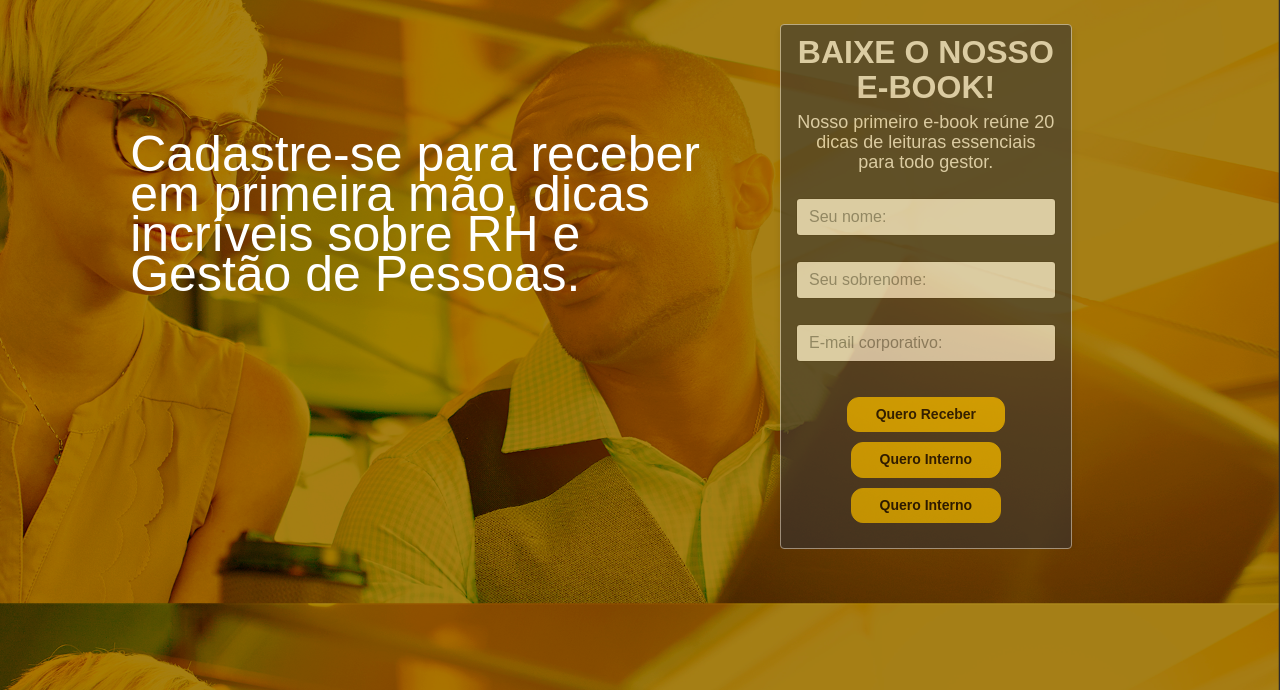
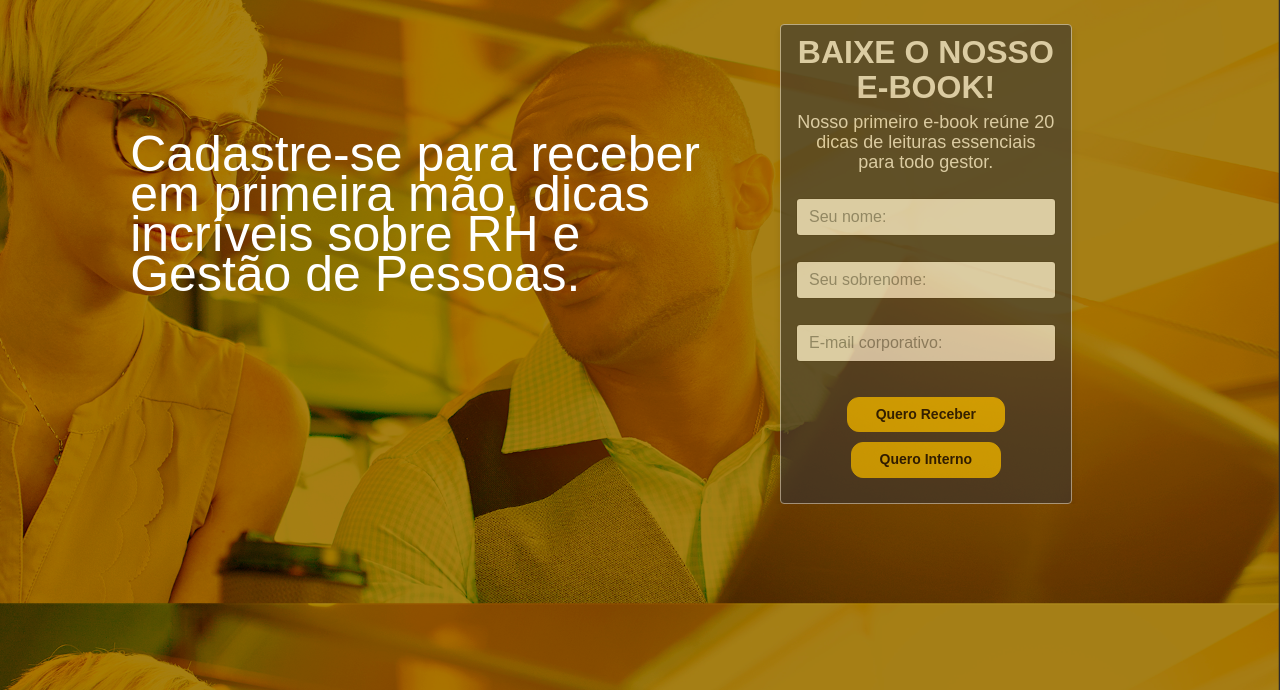
Before and after one commit to philippe28/Django-Blog, a Django app: page /landing in a window 1280 px wide. Shown: the part 110-800 px from the top of the page. Run offline with Django 3.2, Linux system fonts and the light colour scheme; some libraries are stand-ins or nearby versions; some web fonts are replaced.

Commit message:
2 botoes ok
2 botoes ok

```diff
--- a/blog/templates/blog/landing.html
+++ b/blog/templates/blog/landing.html
@@ -73,7 +73,6 @@
                 <center>
                   <div class="group">
                      <a   target="_blank" type="button" class="btn btn-default buttonbaixar" href="https://trello-attachments.s3.amazonaws.com/59d01f57f48170e0828047e5/59d42e1fbbab320efbd8b1c3/f23ba0296782d3ce7643968dad2fb7f9/ebook_canaldorh.pdf" download="">Quero Receber</a>
-					 <a   target="_blank" type="button" class="btn btn-default buttonbaixar" href="https://drive.google.com/file/d/0B2UzCE63W2uCZDNyVlFKcXk1RDA/view?usp=sharing" download="">Quero Interno</a>
 					 <a   target="_blank" type="button" class="btn btn-default buttonbaixar" href="../blog/static/ebooks/ebook1_canaldorh.pdf" download="">Quero Interno</a>
 
                     </div>
```
